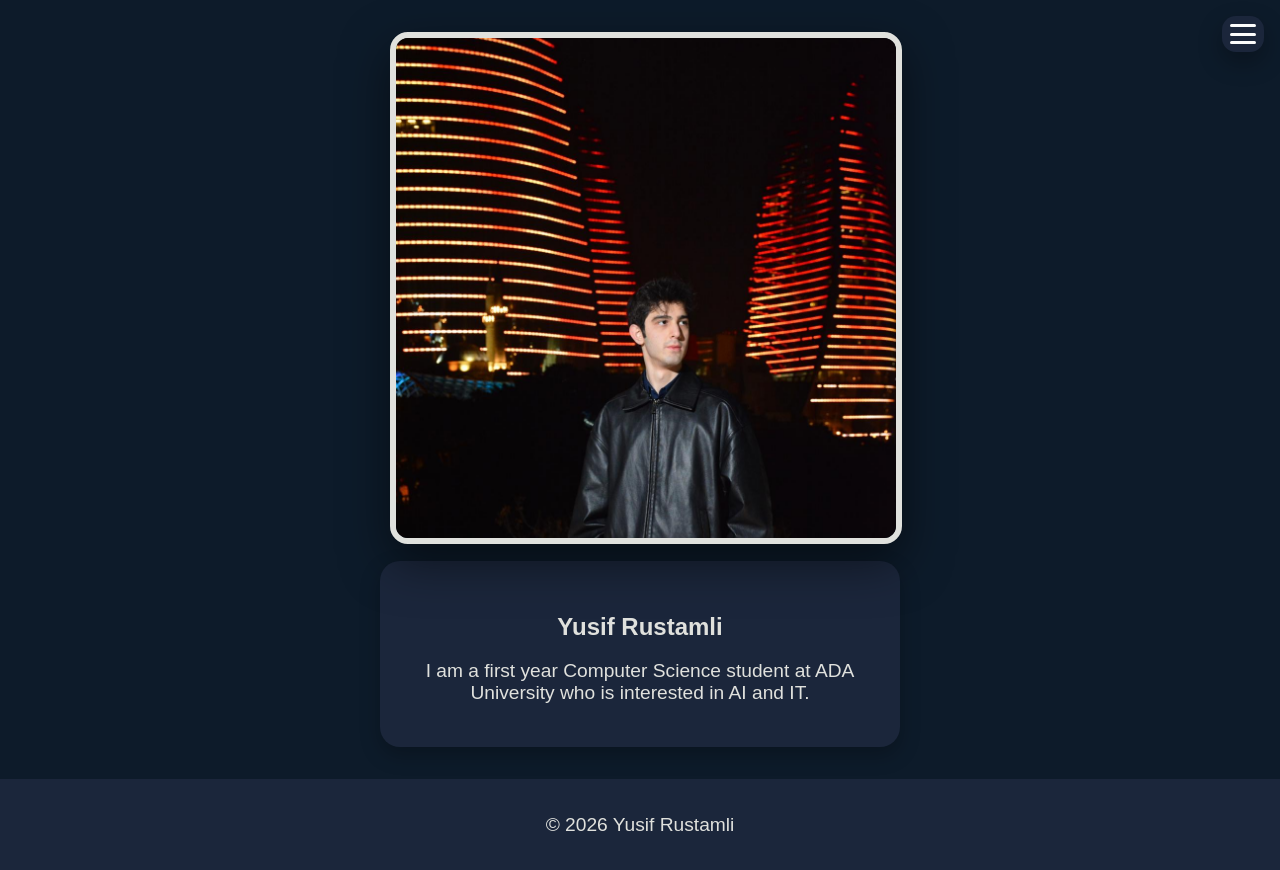
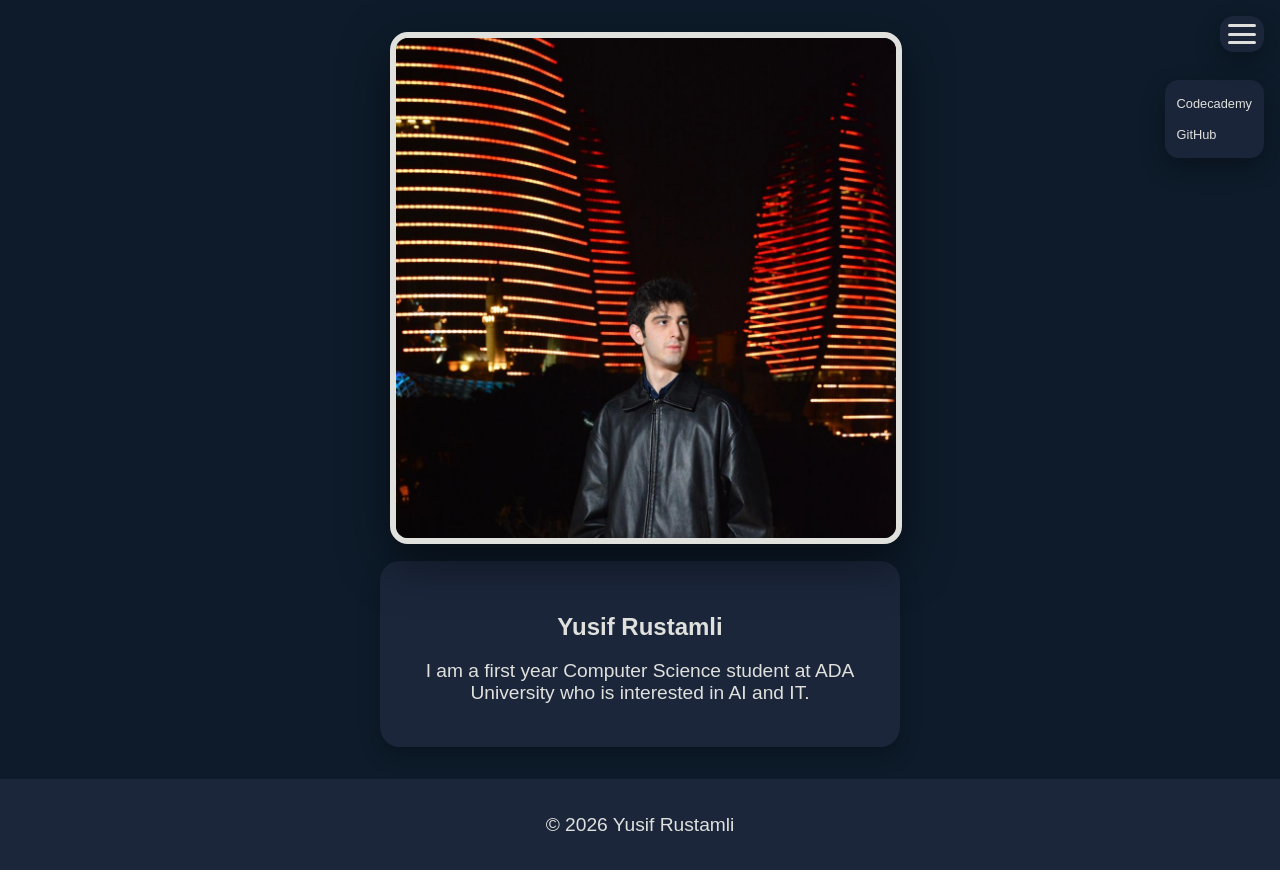
Before and after one commit to 0yusifyusif7-arch/PROJECT4, a plain HTML site: page index.html in a window 1280 px wide. Drawn offline with Linux system fonts and the light colour scheme.

Commit message:
Added GitHub and Codecademy links in menu

```diff
--- a/index.html
+++ b/index.html
@@ -23,6 +23,11 @@
   </div>
 </nav>
 
+<div class="top-links">
+  <a href="https://www.codecademy.com/profiles/yrustamli" target="_blank">Codecademy</a>
+  <a href="https://github.com/0yusifyusif7-arch" target="_blank">GitHub</a>
+</div>
+
 <main>
   <section class="profile-card">
     <div class="image-wrapper">
--- a/style.css
+++ b/style.css
@@ -23,14 +23,6 @@ body {
 }
 
 .menu-toggle {
-    .bar {
-  width: 26px;
-  height: 3px;
-  background-color: #fcfcfc;
-  border-radius: 5px;
-  display: block;
-  transition: 0.3s;
-    }
   background: none;
   border: none;
   cursor: pointer;
@@ -42,6 +34,14 @@ body {
   width: 100%;
   height: 100%;
   padding: 0;
+}
+
+.menu-toggle .bar {
+  width: 28px;
+  height: 3px;
+  background-color: #E0E1DD;
+  border-radius: 3px;
+  transition: transform 0.3s ease, opacity 0.3s ease;
 }
 
 .menu-toggle[aria-expanded="true"] .bar:nth-child(1) {
@@ -89,6 +89,33 @@ body {
 .nav-menu a:hover {
   background-color: #0077B6;
   color: #E0E1DD;
+}
+
+.top-links {
+  position: absolute;
+  top: 5rem;
+  right: 1rem;
+  display: flex;
+  flex-direction: column;
+  gap: 0.5rem;
+  background-color: rgba(27, 38, 59, 0.95);
+  padding: 0.75rem;
+  border-radius: 14px;
+  box-shadow: 0 10px 24px rgba(0, 0, 0, 0.30);
+  z-index: 9;
+}
+
+.top-links a {
+  color: #E0E1DD;
+  text-decoration: none;
+  font-size: 0.8rem;
+  padding: 0.25rem 0;
+  transition: color 0.3s;
+}
+
+.top-links a:hover {
+  color: #0077B6;
+  text-decoration: underline;
 }
 
 main {
@@ -307,6 +334,30 @@ footer {
     padding: 1.25rem;
   }
 }
+
+.links-toggle {
+  color: #E0E1DD;
+  text-decoration: underline;
+  cursor: pointer;
+  margin-top: 1rem;
+  font-size: 1.1rem;
+}
+
+.links-content {
+  margin-top: 0.5rem;
+}
+
+.links-content a {
+  color: #E0E1DD;
+  text-decoration: none;
+  display: block;
+  margin-bottom: 0.5rem;
+  font-size: 1rem;
+}
+
+.links-content a:hover {
+  text-decoration: underline;
+}
 canvas {
   background-color: #0D1B2A;
   border: 5px solid #FFB703; /* brighter border */
```
